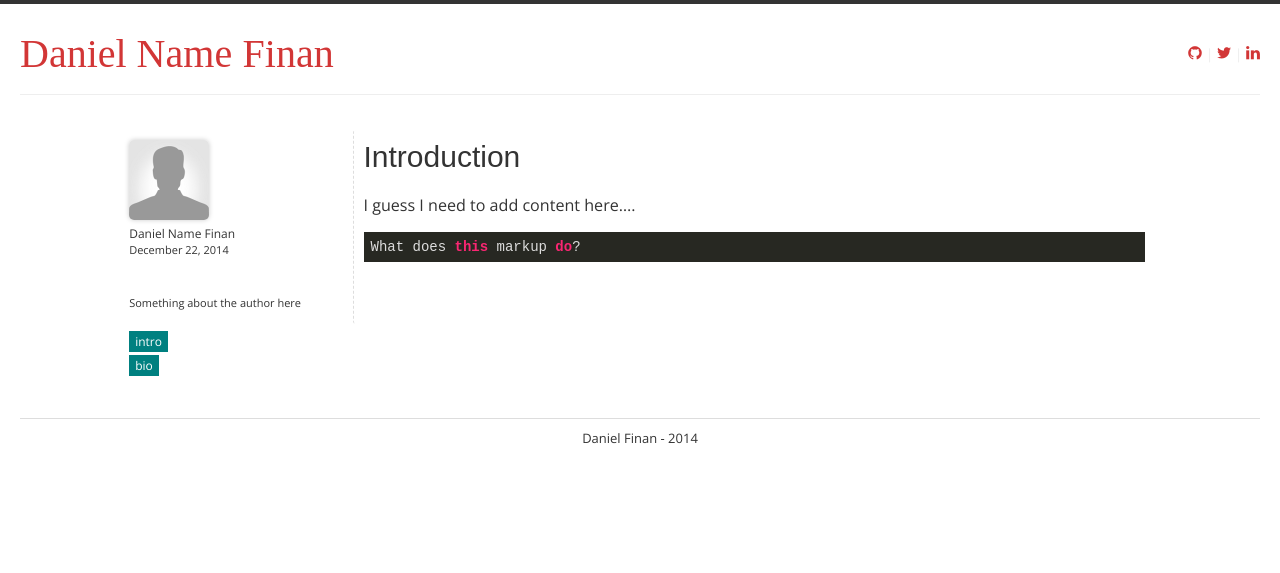
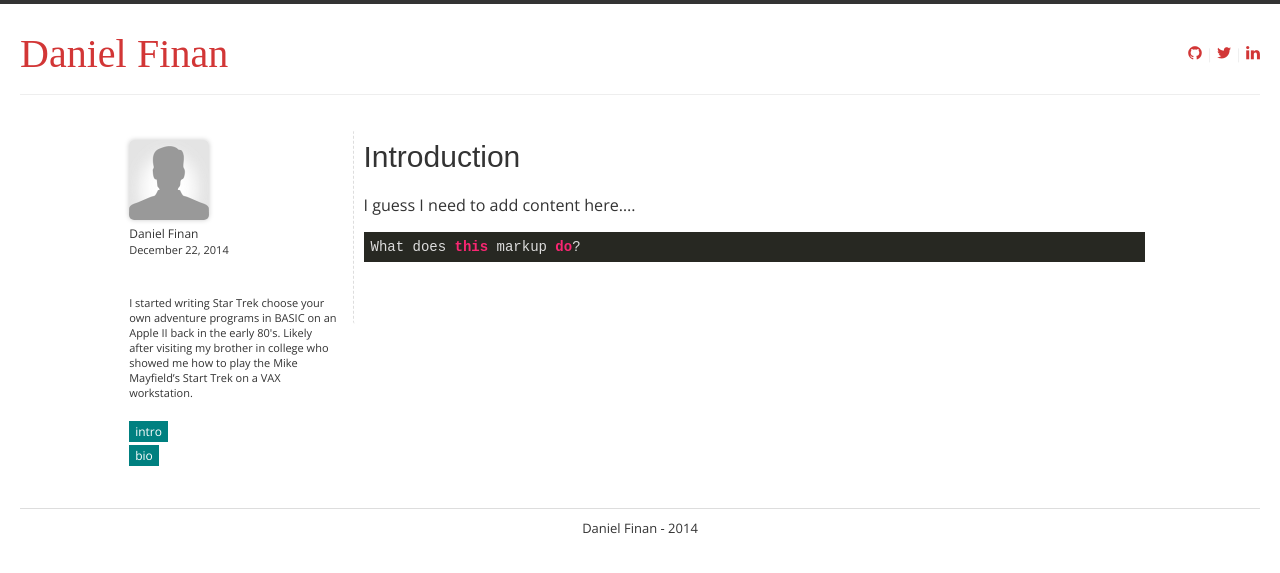
Before and after one commit to dsfinan/dsfinan.github.io, a Jekyll site: the page built from _posts/2014-12-22-a-few-thoughts.md, in a window 1280 px wide. Shown: the top 573 px of the page. Built offline with Jekyll 4.4.1, drawn with Linux system fonts in a browser that asks for light colours; some web fonts are replaced; comment, search, counter and statistics services are not loaded.

Commit message:
Update _config.yml

```diff
--- a/_config.yml
+++ b/_config.yml
@@ -1,14 +1,14 @@
 permalink: /:categories/:title.html
 url: "http://dsfinan.github.io/"
 full_name: "Daniel Finan"
-first_name: "Daniel Name"
+first_name: "Daniel"
 last_name: "Finan"
 blog_title: "Time Suck "
 author_img_name_path: "/images/users/user.jpg"
 disqus_shortname: "dsfinan"
 copyright_year: "2014"
 google_analytics_code: ""
-aboutme: "Something about the author here"
+aboutme: "I started writing Star Trek choose your own adventure programs in BASIC on an Apple II back in the early 80's.  Likely after visiting my brother in college who showed me how to play the Mike Mayfield’s Start Trek on a VAX workstation."
 twitter: "dsfinan"
 github: "dsfinan"
 facebook: ""
```
